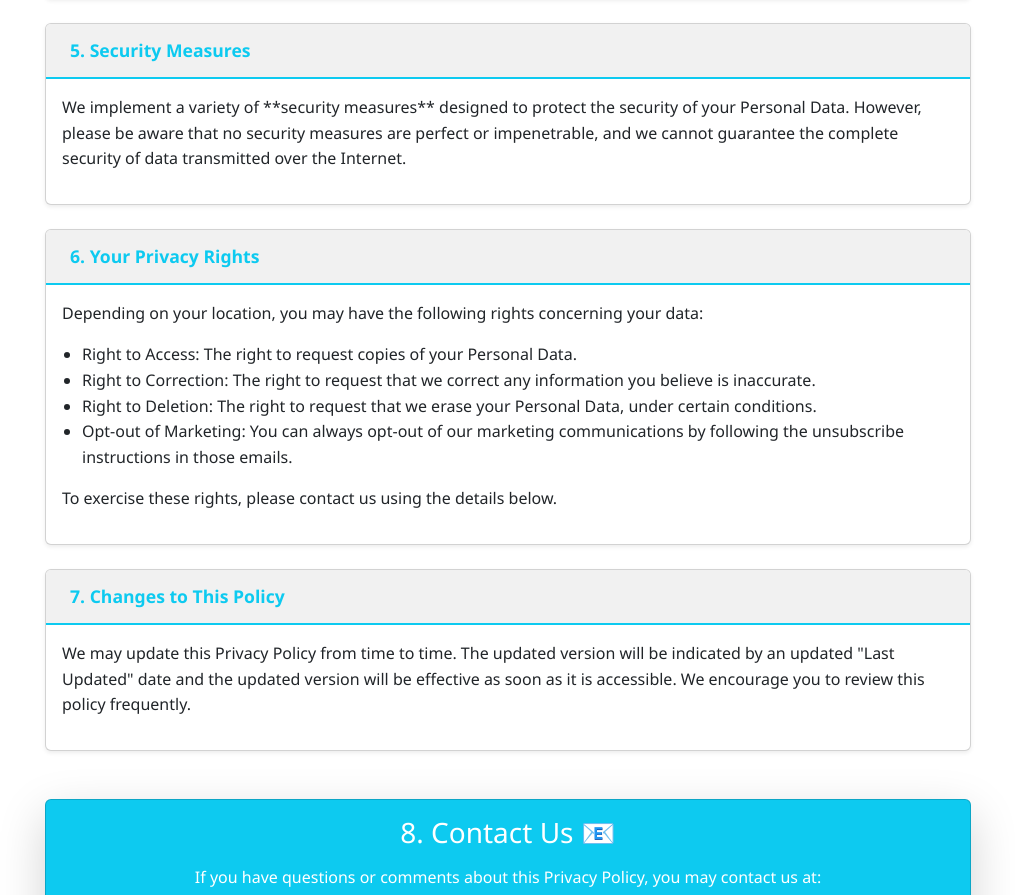
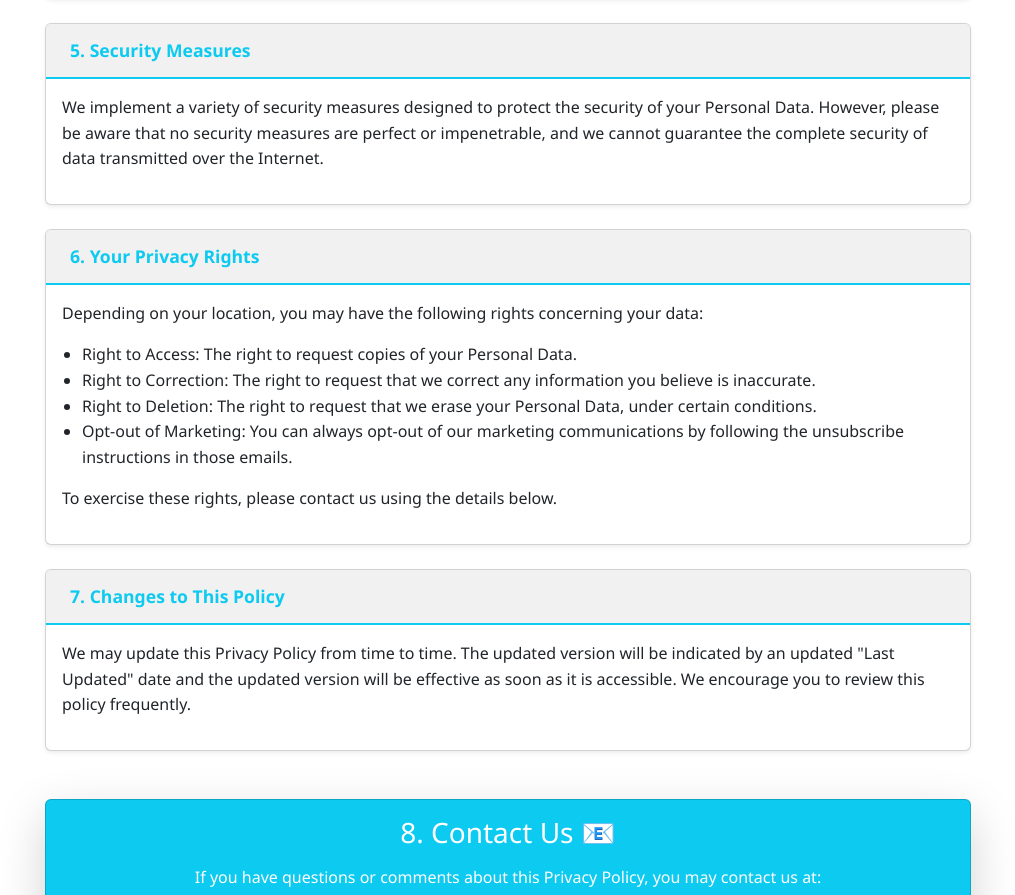
Before and after one commit to Tarunshakya1999/indokonafrontend, a React (Vite) app: page /privacypolicy in a window 1280 px wide. Shown: the part 1680-2575 px from the top of the page, without its empty margins (132-1147 px from the left). Built offline with nearby package versions, Linux system fonts and the light colour scheme.

Commit message:
Added new Faridabad text nnnn

```diff
--- a/src/PrivacyPolicy2.jsx
+++ b/src/PrivacyPolicy2.jsx
@@ -99,7 +99,7 @@ export default function PrivacyPolicy2() {
               5. Security Measures
             </div>
             <div className="card-body">
-              <p>We implement a variety of **security measures** designed to protect the security of your Personal Data. However, please be aware that no security measures are perfect or impenetrable, and we cannot guarantee the complete security of data transmitted over the Internet.</p>
+              <p>We implement a variety of security measures designed to protect the security of your Personal Data. However, please be aware that no security measures are perfect or impenetrable, and we cannot guarantee the complete security of data transmitted over the Internet.</p>
             </div>
           </section>
 
```
